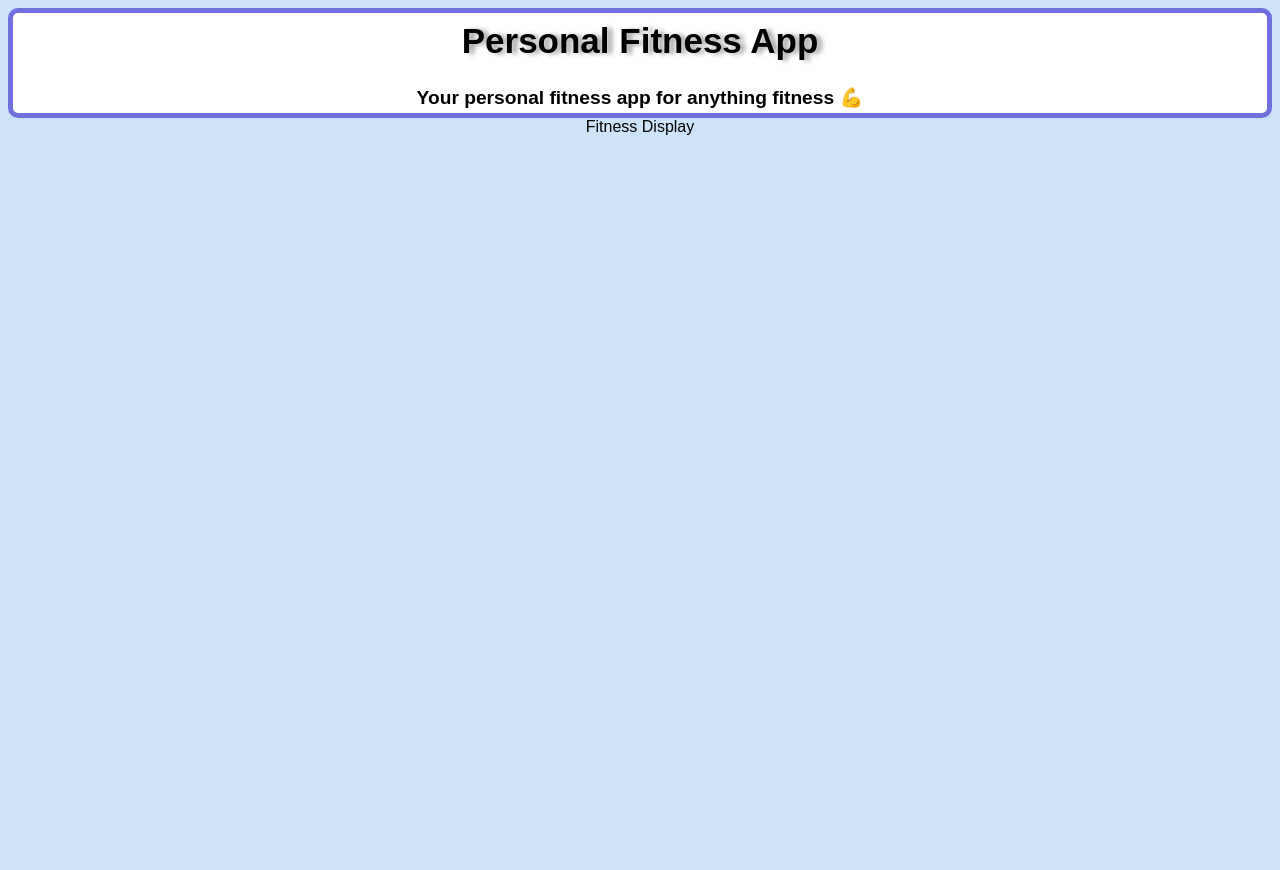
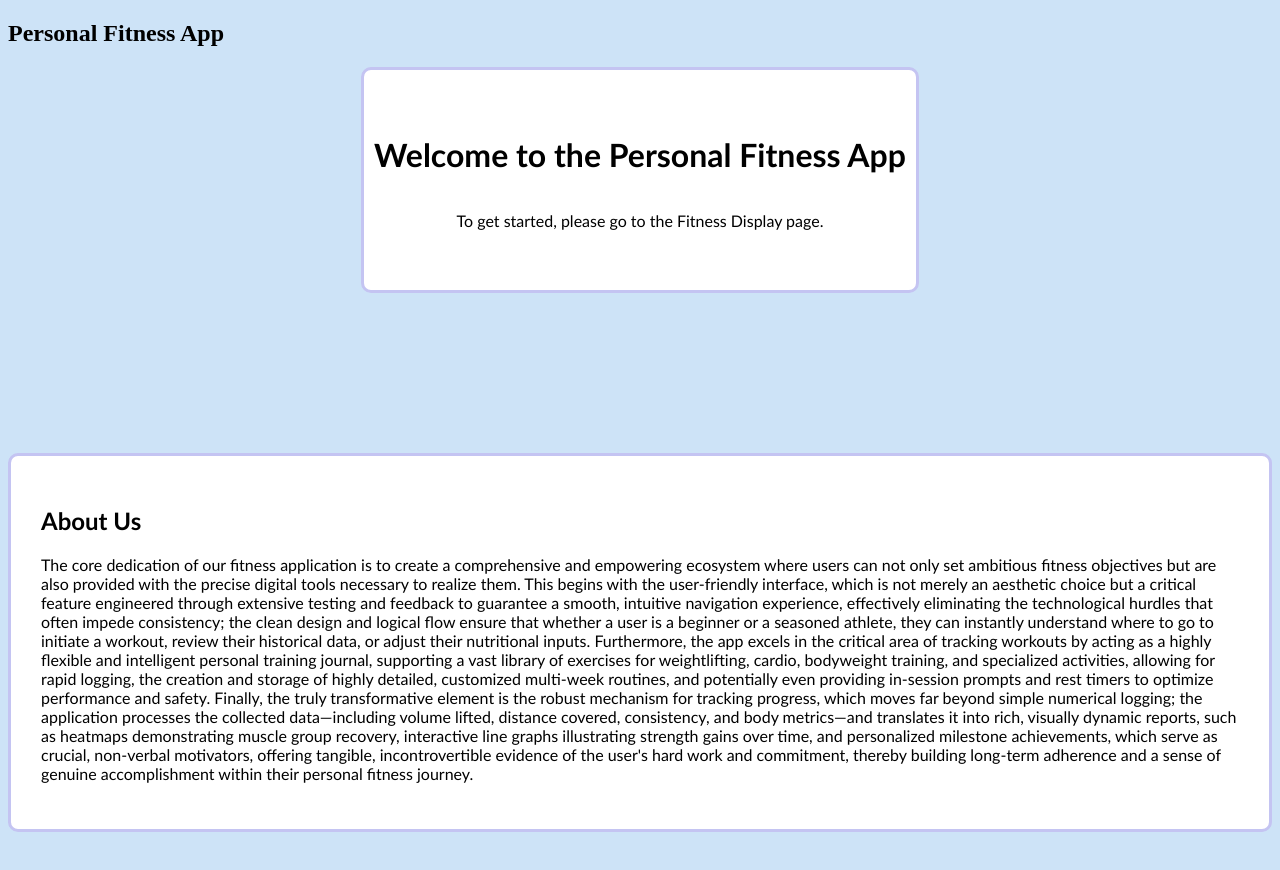
Before and after one commit to AndrewStevenson550/Personal-Finance-Tracker-react-, a React (Vite) app in the folder personal-fitness-app/: page / in a window 1280 px wide. Shown: the top 870 px of the page. Before the commit the page ends 800 px from the top, so only its background shows below. Built offline with nearby package versions, Linux system fonts and the light colour scheme.

Commit message:
TO MANY FILES

```diff
--- /dev/null
+++ b/package.json
@@ -0,0 +1,5 @@
+{
+  "dependencies": {
+    "react-router-dom": "^7.9.6"
+  }
+}
--- a/personal-fitness-app/src/App.jsx
+++ b/personal-fitness-app/src/App.jsx
@@ -1,12 +1,56 @@
 import "./styles/Hero.css";
 import FitnessDisplay from "./components/FitnessDisplay";
 import Hero from "./components/Hero";
+import "./styles/app.css";
+import NavBar from "./components/NavBar";
+import {BrowserRouter as Router, Routes, Route} from "react-router-dom"
+
 
 function App() {
   return (
     <>
-      <Hero />
-      <FitnessDisplay />
+      {/* <Hero /> */}
+      <NavBar />
+      <div className="home-content">
+        <h1 className="home-title">Welcome to the Personal Fitness App</h1>
+        <p>To get started, please go to the Fitness Display page.</p>
+      </div>
+
+      <div className="about-section">
+        <h2>About Us</h2>
+        <p>
+          The core dedication of our fitness application is to create a
+          comprehensive and empowering ecosystem where users can not only set
+          ambitious fitness objectives but are also provided with the precise
+          digital tools necessary to realize them. This begins with the
+          user-friendly interface, which is not merely an aesthetic choice but a
+          critical feature engineered through extensive testing and feedback to
+          guarantee a smooth, intuitive navigation experience, effectively
+          eliminating the technological hurdles that often impede consistency;
+          the clean design and logical flow ensure that whether a user is a
+          beginner or a seasoned athlete, they can instantly understand where to
+          go to initiate a workout, review their historical data, or adjust
+          their nutritional inputs. Furthermore, the app excels in the critical
+          area of tracking workouts by acting as a highly flexible and
+          intelligent personal training journal, supporting a vast library of
+          exercises for weightlifting, cardio, bodyweight training, and
+          specialized activities, allowing for rapid logging, the creation and
+          storage of highly detailed, customized multi-week routines, and
+          potentially even providing in-session prompts and rest timers to
+          optimize performance and safety. Finally, the truly transformative
+          element is the robust mechanism for tracking progress, which moves far
+          beyond simple numerical logging; the application processes the
+          collected data—including volume lifted, distance covered, consistency,
+          and body metrics—and translates it into rich, visually dynamic
+          reports, such as heatmaps demonstrating muscle group recovery,
+          interactive line graphs illustrating strength gains over time, and
+          personalized milestone achievements, which serve as crucial,
+          non-verbal motivators, offering tangible, incontrovertible evidence of
+          the user's hard work and commitment, thereby building long-term
+          adherence and a sense of genuine accomplishment within their personal
+          fitness journey.
+        </p>
+      </div>
     </>
   );
 }
--- /dev/null
+++ b/personal-fitness-app/src/components/NavBar.jsx
@@ -0,0 +1,15 @@
+import React from 'react'
+import "../styles/navbar.css"
+
+
+function NavBar() {
+  return (
+    <nav className='nav'>
+        <div className="nav-content">
+            <h1>Personal Fitness App</h1>
+        </div>
+    </nav>
+  )
+}
+
+export default NavBar
--- /dev/null
+++ b/personal-fitness-app/src/styles/app.css
@@ -0,0 +1,26 @@
+.home-content {
+    display: flex;
+    flex-direction: column;
+    justify-content: center;
+    align-items: center;
+    text-align: center;
+    background-color: white;
+    height: 200px;
+    border-radius: 10px;
+    margin: 0 auto;
+    padding: 10px;
+    border: 3.8px solid rgb(196, 196, 242);
+    width: fit-content;
+    font-family: 'Gill Sans', 'Gill Sans MT', Calibri, 'Trebuchet MS', sans-serif;
+
+}
+.about-section{
+    padding:30px;
+    margin-top: 10rem;
+    margin-bottom: 10rem;
+    background-color: white;
+    border-radius: 10px;
+    border: 3.8px solid rgb(196, 196, 242);
+    width: fit-content;
+    font-family: 'Gill Sans', 'Gill Sans MT', Calibri, 'Trebuchet MS', sans-serif;
+}
```
Also changed, not shown: personal-fitness-app/src/styles/navbar.css (added), 1 other file (tests, documents, lock files or other folders).
